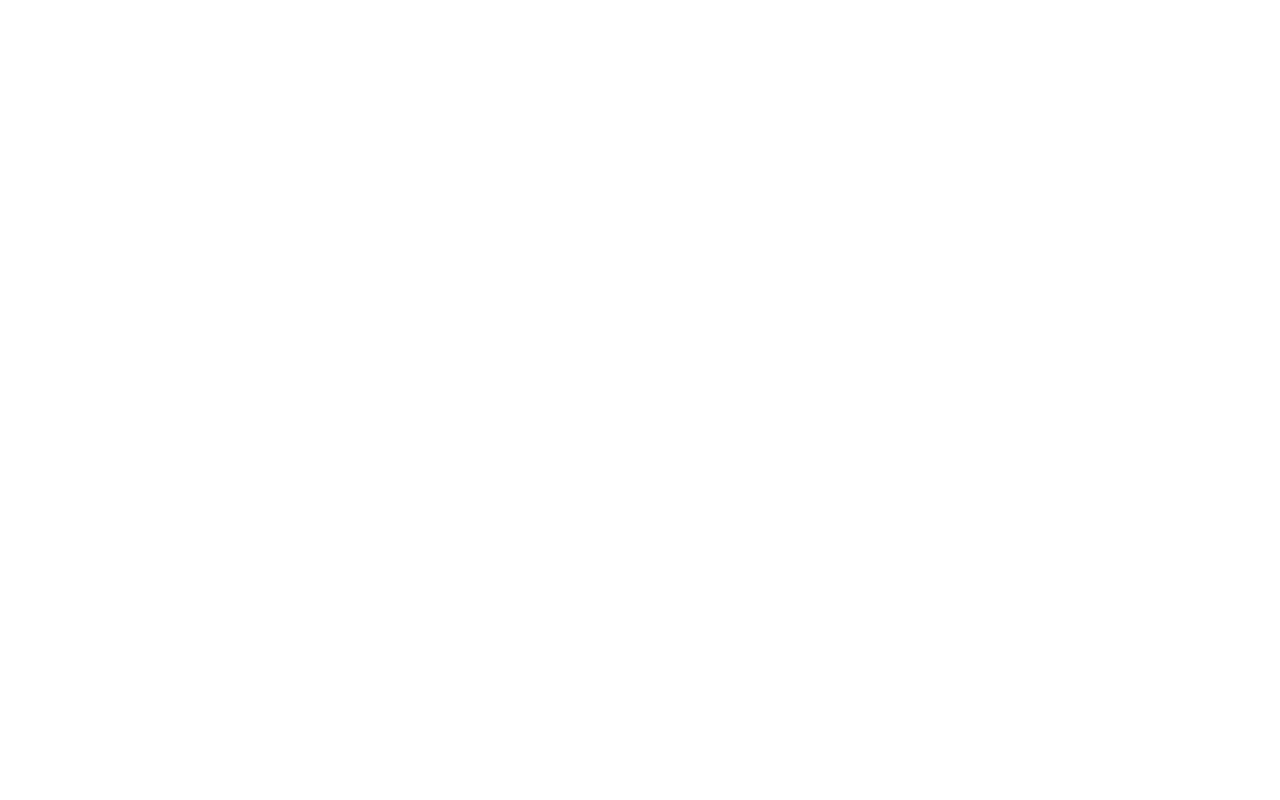
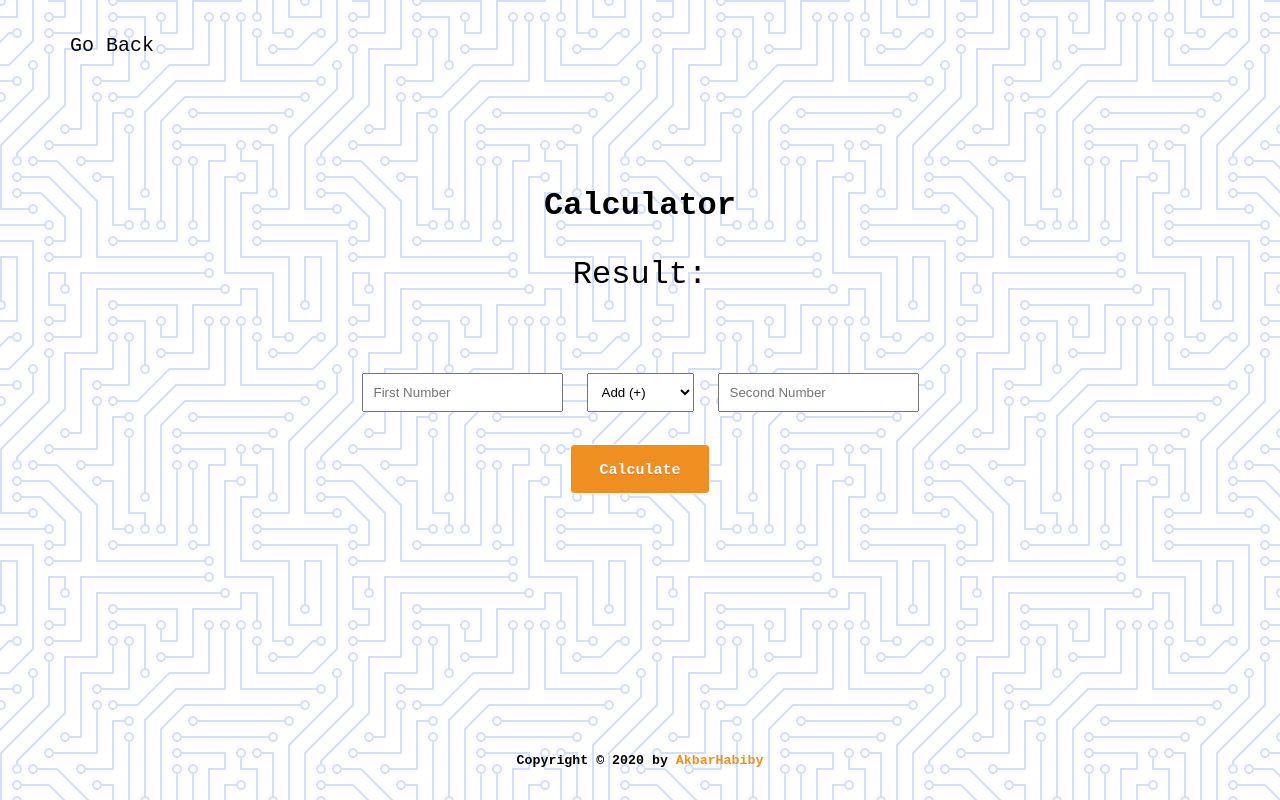
Before and after one commit to akbarhabiby/AkbarsApp, a plain HTML site: page app/calculator.html in a window 1280 px wide. Drawn offline with Linux system fonts and the light colour scheme; a web font is replaced by a local one.

Commit message:
Adding calculator

```diff
--- a/app/calculator.html
+++ b/app/calculator.html
@@ -0,0 +1,43 @@
+<!DOCTYPE html>
+<html lang="en">
+    <head>
+        <meta charset="UTF-8">
+        <title>AkbarHabiby</title>
+        <meta name="viewport" content="width=device-width, initial-scale=1.0">
+        <link rel="shortcut icon" href="../img/favicon.ico" type="image/x-icon">
+        <link rel="stylesheet" href="../css/app/calculator.css">
+        <link rel="stylesheet" href="../css/style.css">
+    </head>
+    <body>
+        <header>
+            <nav>
+                <ul>
+                    <a href="../">
+                        <li>Go Back</li>
+                    </a>
+                </ul>
+            </nav>
+        </header>
+        <section>
+            <h1 id="title" class="fira-code-bold">Calculator</h1>
+            <p id="resultparagraph" class="fira-code">Result: <span id="result"></span></p>
+            <div class="input">
+                <input style="padding: 10px; margin-right: 20px;" id="firstnumber" type="number" placeholder="First Number">
+                <select name="operation" id="operation" style="padding: 10px;">
+                    <option value="add">Add (+)</option>
+                    <option value="minus">Minus (-)</option>
+                    <option value="multiply">Multiply (x)</option>
+                    <option value="divide">Divide (/)</option>
+                </select>
+                <input style="padding: 10px; margin-left: 20px;" id="secondnumber" type="number" placeholder="Second Number">
+            </div>
+            <div id="calc">
+                <button class="calculate" id="button">Calculate</button>
+            </div>
+        </section>
+        <div class="footer">
+            <h5>Copyright &copy; 2020 by <a href="https://github.com/akbarhabiby">AkbarHabiby</a></h5>
+        </div>
+        <script src="../js/app/calculator.js"></script>
+    </body>
+</html>
--- /dev/null
+++ b/css/app/calculator.css
@@ -0,0 +1,65 @@
+/* What you gonna do? */
+#title {
+    padding-top: 10rem;
+    font-size: 2rem;
+    margin-bottom: 0;
+    text-align: center;
+}
+
+section #resultparagraph {
+    text-align: center;
+    font-size: 2rem;
+}
+
+section .input {
+    margin-top: 5rem;
+    text-align: center;
+}
+
+/* Button */
+.calculate {
+    -moz-box-shadow: inset 0px 39px 0px -24px #ef8f22;
+    -webkit-box-shadow: inset 0px 39px 0px -24px #ef8f22;
+    box-shadow: inset 0px 39px 0px -24px #ef8f22;
+    background-color: #ef8f22;
+    -webkit-border-top-left-radius: 4px;
+    -moz-border-radius-topleft: 4px;
+    border-top-left-radius: 4px;
+    -webkit-border-top-right-radius: 4px;
+    -moz-border-radius-topright: 4px;
+    border-top-right-radius: 4px;
+    -webkit-border-bottom-right-radius: 4px;
+    -moz-border-radius-bottomright: 4px;
+    border-bottom-right-radius: 4px;
+    -webkit-border-bottom-left-radius: 4px;
+    -moz-border-radius-bottomleft: 4px;
+    border-bottom-left-radius: 4px;
+    text-indent: 0;
+    border: 1px solid white;
+    display: inline-block;
+    color: #ffffff;
+    font-family: Courier New;
+    font-size: 15px;
+    font-weight: bold;
+    font-style: normal;
+    height: 50px;
+    line-height: 50px;
+    width: 140px;
+    text-decoration: none;
+    text-align: center;
+    text-shadow: 0px 1px 0px #d97229;
+}
+
+.calculate:hover {
+    background-color: #ed983d;
+}
+
+.calculate:active {
+    position: relative;
+    top: 1px;
+}
+
+#calc {
+    margin-top: 2rem;
+    text-align: center;
+}
--- a/css/style.css
+++ b/css/style.css
@@ -409,7 +409,7 @@ nav ul a li {
 }
 
 nav ul li:hover {
-    color: red;
+    color: #ef8f22;
 }
 
 /* Footer */
--- /dev/null
+++ b/js/app/calculator.js
@@ -0,0 +1,23 @@
+let firstNum = document.getElementById('firstnumber')
+let secondNum = document.getElementById('secondnumber')
+let operation = document.getElementById('operation')
+let button = document.getElementById('button')
+
+button.addEventListener('click', function() {
+    let result;
+    switch(operation.value) {
+        case 'add':
+            result = Number(firstNum.value) + Number(secondNum.value)
+            break;
+        case 'minus':
+            result = Number(firstNum.value) - Number(secondNum.value)
+            break;
+        case 'multiply':
+            result = Number(firstNum.value) * Number(secondNum.value)
+            break;
+        case 'divide':
+            result = Number(firstNum.value) / Number(secondNum.value)
+            break;
+    }
+    document.getElementById('result').innerText = result
+})
```
Also changed, not shown: login.html (+1 -1 lines).
